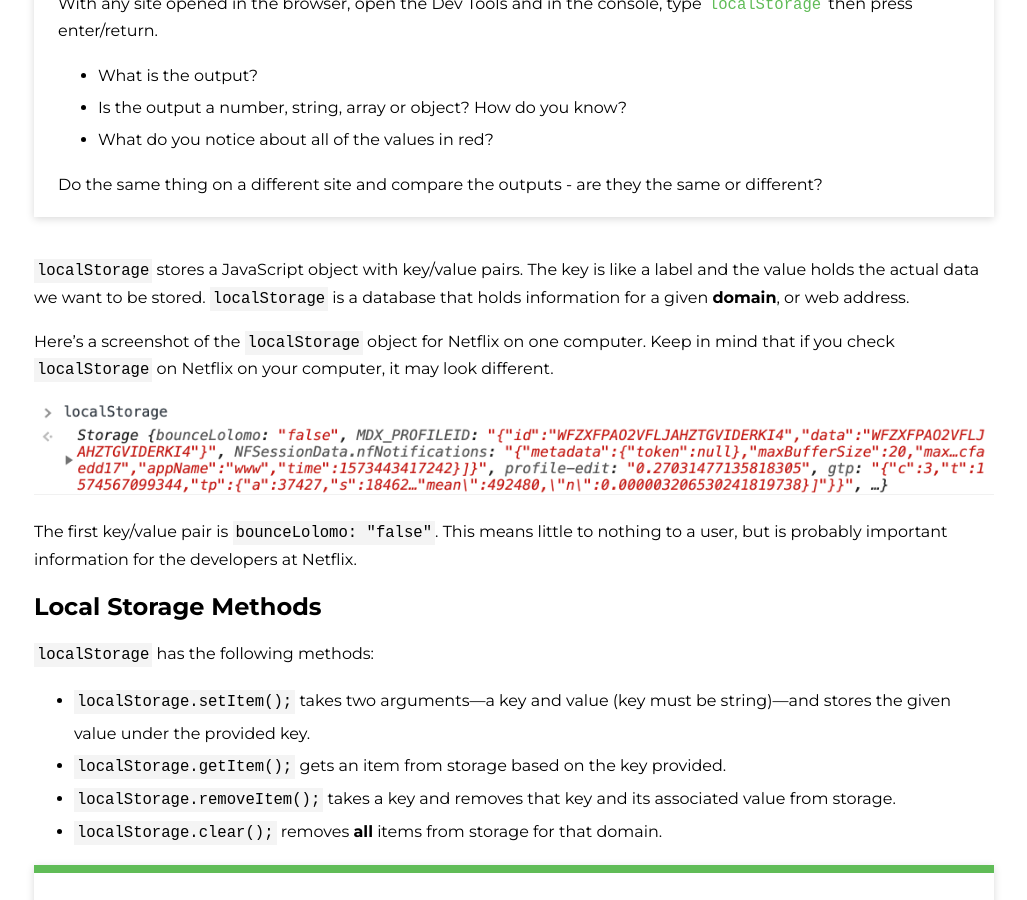
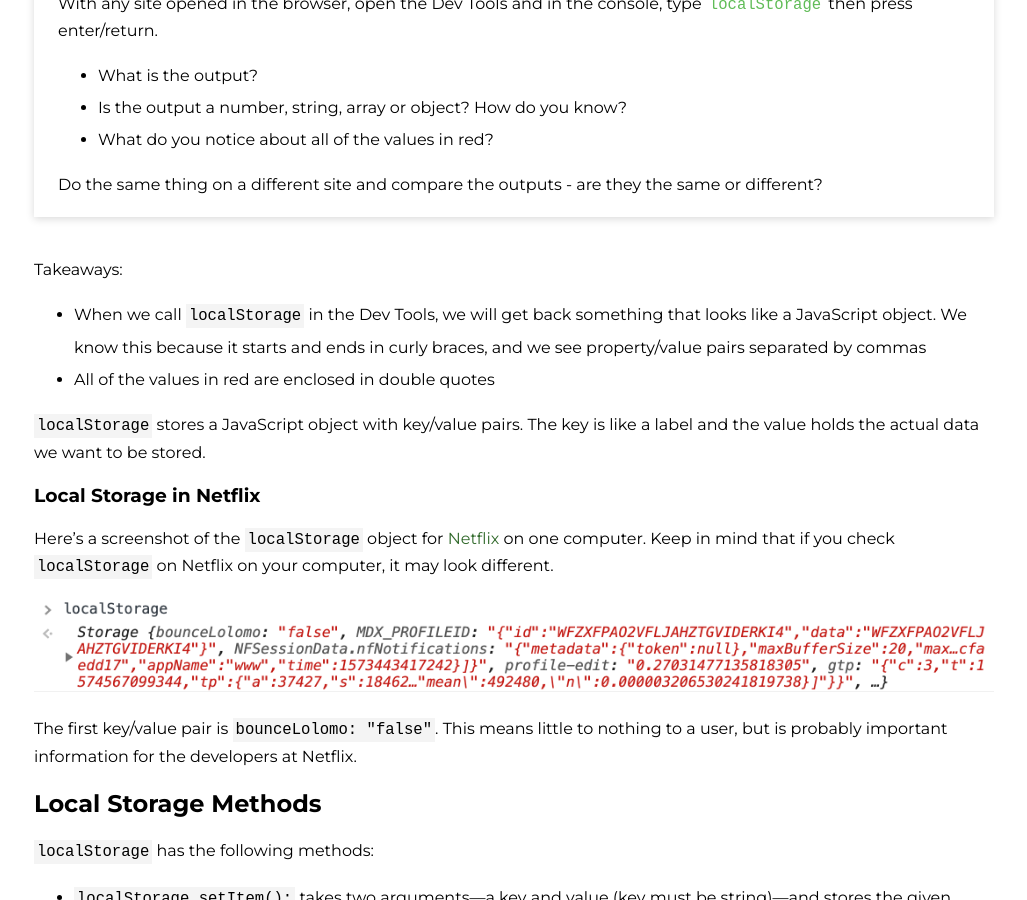
Before and after one commit to ameseee/kwk-curriculum-site, a Jekyll site: the page built from web-app/lessons/js-local-storage/index.md, in a window 1280 px wide and 900 px high, scrolled down 1790 px. Shown: the whole window, without its empty margins (126-1153 px from the left). Built offline with Jekyll 4.4.1, drawn with Linux system fonts in a browser that asks for light colours; nearby versions of some CDN libraries.

Commit message:
Add takeaways and subheader for Local Storage lesson

```diff
--- a/web-app/lessons/js-local-storage/index.md
+++ b/web-app/lessons/js-local-storage/index.md
@@ -60,9 +60,15 @@ Local Storage has this behavior because it is a **client-side** database. It is
   <p>Do the same thing on a different site and compare the outputs - are they the same or different?</p>
 </div>
 
-`localStorage` stores a JavaScript object with key/value pairs. The key is like a label and the value holds the actual data we want to be stored. `localStorage` is a database that holds information for a given **domain**, or web address.
+Takeaways:
+- When we call `localStorage` in the Dev Tools, we will get back something that looks like a JavaScript object. We know this because it starts and ends in curly braces, and we see property/value pairs separated by commas
+- All of the values in red are enclosed in double quotes
 
-Here's a screenshot of the `localStorage` object for Netflix on one computer. Keep in mind that if you check `localStorage` on Netflix on your computer, it may look different.
+`localStorage` stores a JavaScript object with key/value pairs. The key is like a label and the value holds the actual data we want to be stored.
+
+### Local Storage in Netflix
+
+Here's a screenshot of the `localStorage` object for [Netflix](https://www.netflix.com/browse) on one computer. Keep in mind that if you check `localStorage` on Netflix on your computer, it may look different.
 
 <img src="./assets/netflix-ls.png" alt="JavaScript object">
 
```
